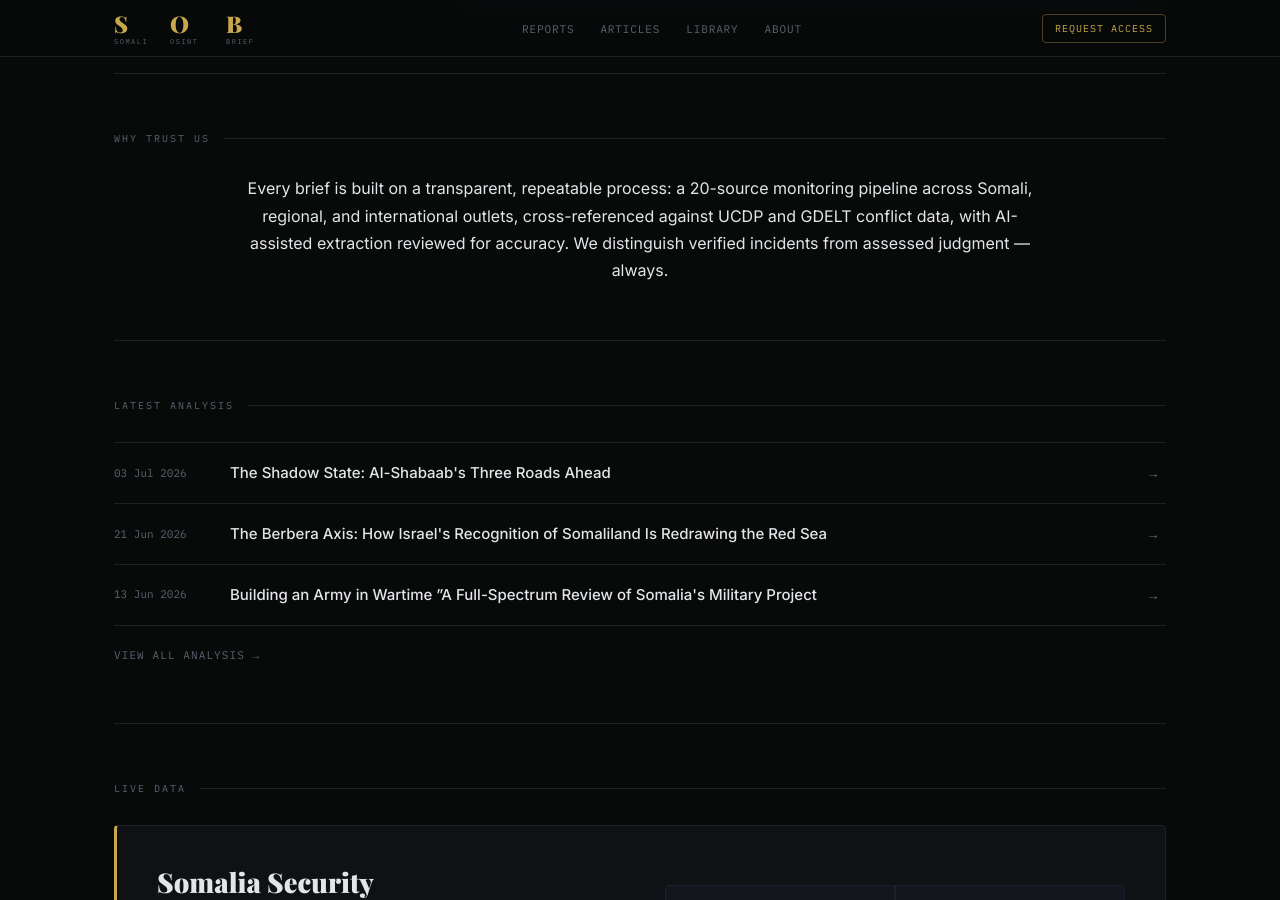
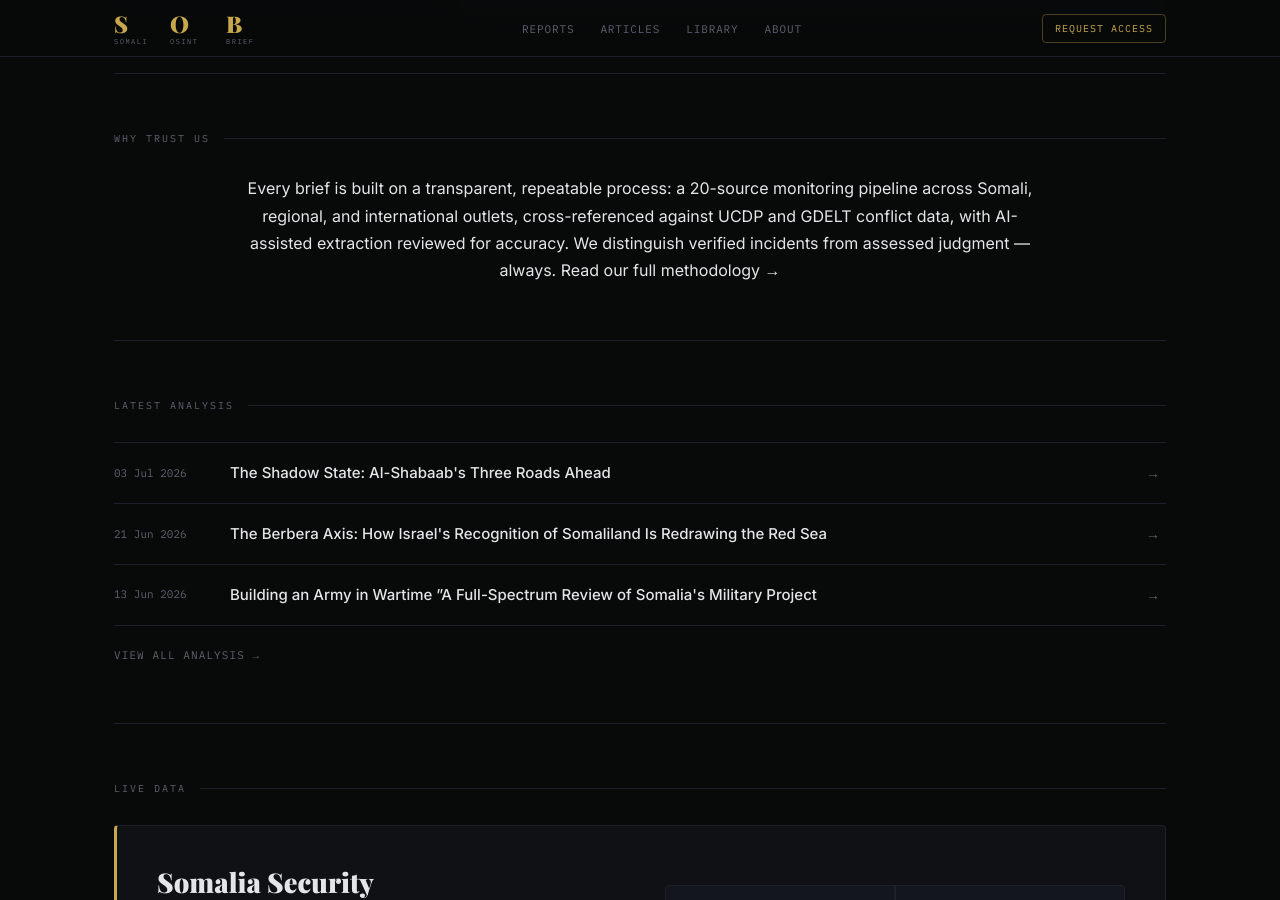
Before and after one commit to abdigh26/abdigh26.github.io, a Jekyll site: the page built from index.html, in a window 1280 px wide and 900 px high, scrolled down 1044 px. Built offline with Jekyll 4.4.1, drawn with Linux system fonts in a browser that asks for light colours; some web fonts are replaced.

Commit message:
Update index.html

```diff
--- a/index.html
+++ b/index.html
@@ -65,7 +65,7 @@ title: Home
 <section class="section">
   <div class="section-label">Why Trust Us</div>
   <div class="prose" style="max-width: 800px; margin: 0 auto; text-align: center;">
-    <p>Every brief is built on a transparent, repeatable process: a 20-source monitoring pipeline across Somali, regional, and international outlets, cross-referenced against UCDP and GDELT conflict data, with AI-assisted extraction reviewed for accuracy. We distinguish verified incidents from assessed judgment — always.</p>
+    <p>Every brief is built on a transparent, repeatable process: a 20-source monitoring pipeline across Somali, regional, and international outlets, cross-referenced against UCDP and GDELT conflict data, with AI-assisted extraction reviewed for accuracy. We distinguish verified incidents from assessed judgment — always. <a href="/methodology/">Read our full methodology →</a></p>
   </div>
 </section>
 
```
